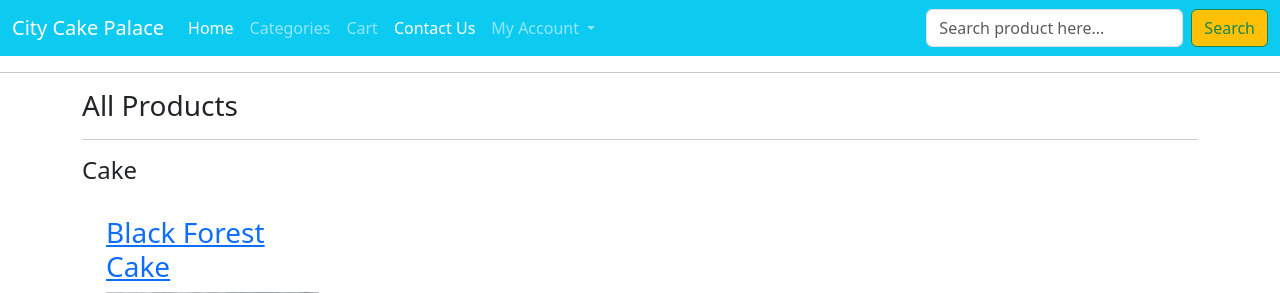
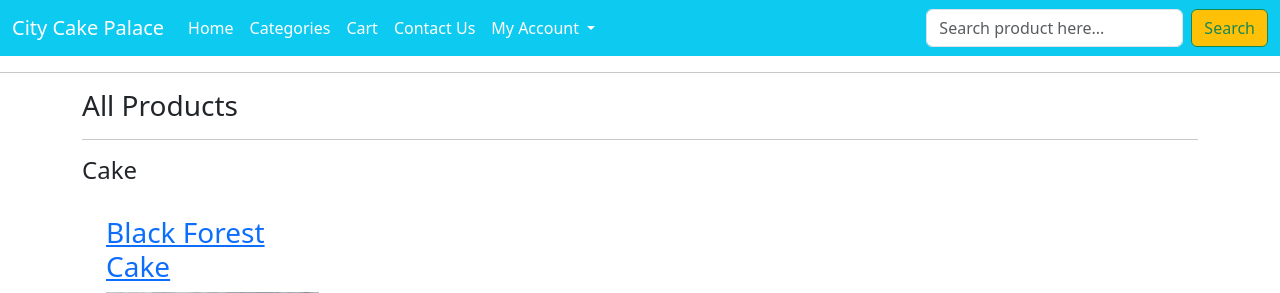
Before and after one commit to Zenzo41/ecomproject, a Django app: page /all-products/ in a window 1280 px wide. Shown: the top 293 px of the page. Run offline with Django 4.2, Linux system fonts and the light colour scheme; data comes from the database, SQL or seed files in the repository; both versions use the stored data as it was after the commit.

Commit message:
all button set active

```diff
--- a/templates/allproducts.html
+++ b/templates/allproducts.html
@@ -1,6 +1,6 @@
 {% extends 'base.html' %}
 
-{% block title %}All Products{% endblock %}
+{% block title %}All Products{% endblock title %}
 
 {% block content %}
 
--- a/templates/base.html
+++ b/templates/base.html
@@ -5,6 +5,7 @@
     <meta name="viewport" content="width=device-width, initial-scale=1.0">
     <link href="https://cdn.jsdelivr.net/npm/bootstrap@5.3.1/dist/css/bootstrap.min.css" rel="stylesheet" integrity="sha384-4bw+/aepP/YC94hEpVNVgiZdgIC5+VKNBQNGCHeKRQN+PtmoHDEXuppvnDJzQIu9" crossorigin="anonymous">
     <title>{% block title %}{% endblock title %}</title>
+
 </head>
 <body>
 
@@ -20,16 +21,16 @@
                     <a class="nav-link active" aria-current="page" href="{% url 'ecomapp:home' %}">Home</a>
                   </li>
                   <li class="nav-item">
-                    <a class="nav-link" href="{% url 'ecomapp:allproducts' %}">Categories</a>
+                    <a class="nav-link active" href="{% url 'ecomapp:allproducts' %}">Categories</a>
                   </li>
                   <li class="nav-item">
-                    <a class="nav-link" href="{% url 'ecomapp:mycart' %}">Cart</a>
+                    <a class="nav-link active" href="{% url 'ecomapp:mycart' %}">Cart</a>
                   </li>
                   <li class="nav-item">
                     <a class="nav-link active" aria-current="page" href="{% url 'ecomapp:contact' %}">Contact Us</a>
                   </li>
                   <li class="nav-item dropdown">
-                    <a class="nav-link dropdown-toggle" href="#" role="button" data-bs-toggle="dropdown" aria-expanded="false">
+                    <a class="nav-link active dropdown-toggle" href="#" role="button" data-bs-toggle="dropdown" aria-expanded="false">
                       My Account
                     </a>
                     <ul class="dropdown-menu">
```
Also changed, not shown: db.sqlite3.
